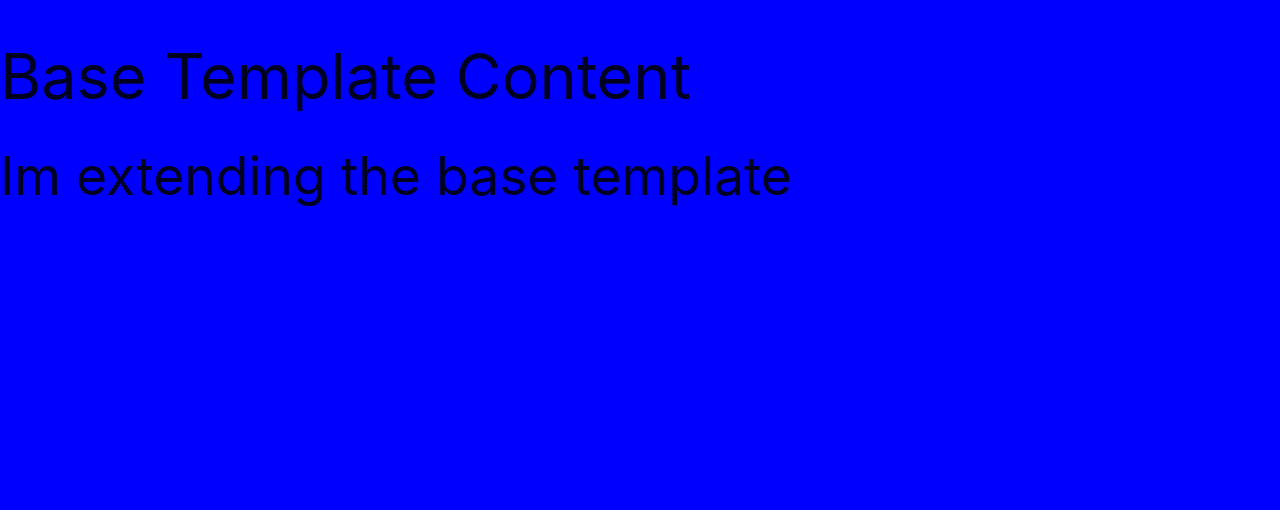
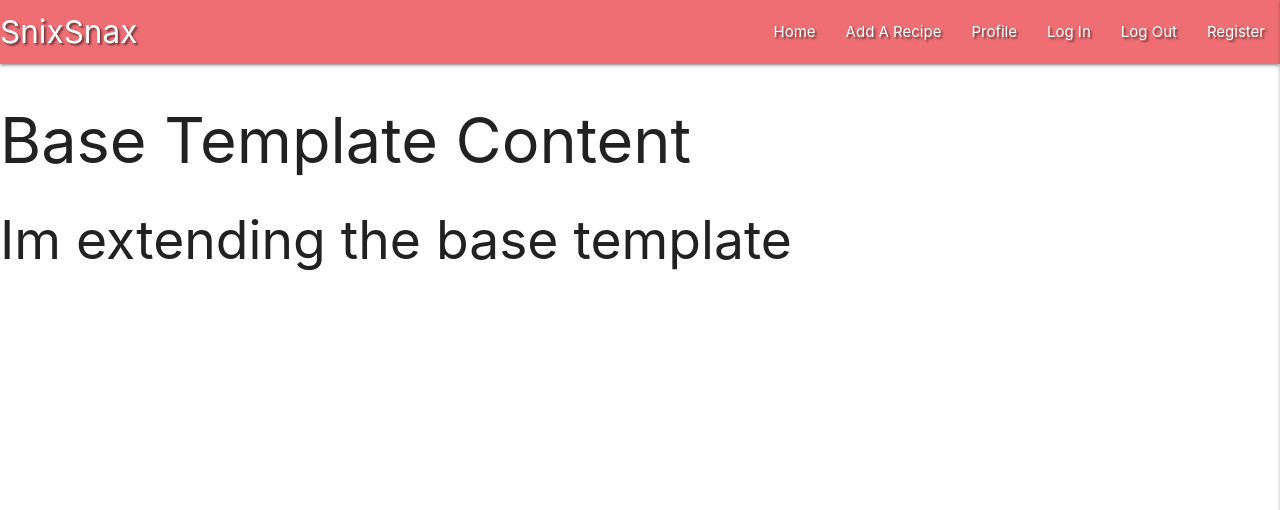
Before and after one commit to mr19331/snix-snax, a Flask app: page / in a window 1280 px wide. Shown: the top 510 px of the page. Run offline with Flask 2, Linux system fonts and the light colour scheme; data that the repository does not hold is empty; some libraries are stand-ins or nearby versions.

Commit message:
Add Materialize Navbar and Sidenav

```diff
--- a/static/css/style.css
+++ b/static/css/style.css
@@ -1,3 +1,3 @@
-body {
-  background-color: blue;
+.text-shadow {
+    text-shadow: 2px 2px 2px rgba(0,0,0,0.5);
 }
--- a/static/js/script.js
+++ b/static/js/script.js
@@ -0,0 +1,3 @@
+  $(document).ready(function(){
+    $('.sidenav').sidenav({edge: "right"});
+  });
--- a/templates/base.html
+++ b/templates/base.html
@@ -3,6 +3,8 @@
 <head>
     <meta charset="UTF-8">
     <meta name="viewport" content="width=device-width, initial-scale=1.0">
+     <link rel="stylesheet" href="https://cdnjs.cloudflare.com/ajax/libs/font-awesome/5.15.1/css/all.min.css"
+        integrity="sha512-+4zCK9k+qNFUR5X+cKL9EIR+ZOhtIloNl9GIKS57V1MyNsYpYcUrUeQc9vNfzsWfV28IaLL3i96P9sdNyeRssA==" crossorigin="anonymous">
     <link rel="stylesheet" href="https://cdnjs.cloudflare.com/ajax/libs/materialize/1.0.0/css/materialize.min.css"type="text/css">
     <link rel="stylesheet" href="{{url_for('static',filename='css/style.css')}}" type="text/css">
     {% block styles %}
@@ -10,6 +12,34 @@
     <title>Recipe Manager</title>
 </head>
 <body>
+  <header>
+  <!-- top navbar -->
+   <nav class= "nav-extended text-shadow deep-orange-accent-3">
+    <div class="nav-wrapper">
+    <a href="{{url_for('get_recipes')}}" class="brand-logo">SnixSnax</a>
+      <a href="#" data-target="mobile-demo" class="sidenav-trigger right"><i class=class="fas fa-bars"></i></a>
+      <ul class="right hide-on-med-and-down">
+        <li><a href="{{url_for('get_recipes')}}">Home</a></li>
+        <li><a href="#">Add A Recipe</a></li>
+        <li><a href="#">Profile</a></li>
+        <li><a href="#">Log In</a></li>
+        <li><a href="#">Log Out</a></li>
+        <li><a href="#">Register</a></li>
+
+      </ul>
+    </div>
+  </nav>
+<!-- mobile sidenav -->
+  <ul class="sidenav" id="mobile-demo">
+        <li><h4 class="center-align light-blue-text text-darken-4">SnixSnax</h4>
+        <li><a href="{{url_for('get_recipes')}}">Home</a></li>
+        <li><a href="#">Add A Recipe</a></li>
+        <li><a href="#">Profile</a></li>
+        <li><a href="#">Log In</a></li>
+        <li><a href="#">Log Out</a></li>
+        <li><a href="#">Register</a></li>
+  </ul>
+  </header>
 
     <h1> Base Template Content</h1>
      {% block content %}
```
